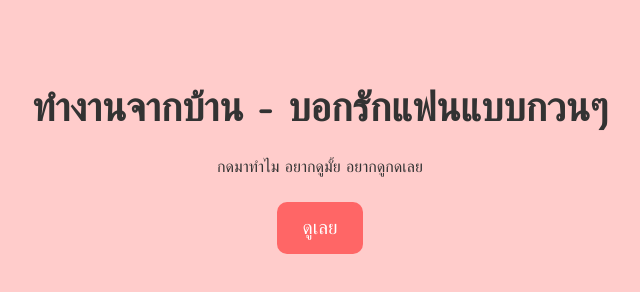
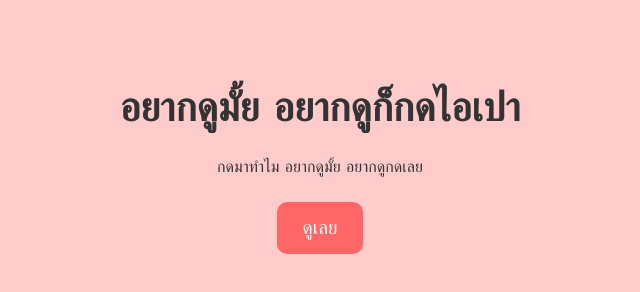
Before and after one commit to famef15/phx, a plain HTML site: page index.html in a window 1280 px wide. Shown: the whole page, without its empty margins (320-960 px from the left). Drawn offline with Linux system fonts and the light colour scheme.

Commit message:
Update index.html

```diff
--- a/index.html
+++ b/index.html
@@ -3,7 +3,7 @@
 <head>
     <meta charset="UTF-8">
     <meta name="viewport" content="width=device-width, initial-scale=1.0">
-    <title>ทำงานจากบ้าน - บอกรักแฟนแบบกวนๆ</title>
+    <title>อยากดูมั้ย อยากดูก็กดไอเปา</title>
     <style>
         body {
             text-align: center;
@@ -63,7 +63,7 @@
     </style>
 </head>
 <body>
-    <h1>ทำงานจากบ้าน - บอกรักแฟนแบบกวนๆ</h1>
+    <h1>อยากดูมั้ย อยากดูก็กดไอเปา</h1>
     <p>กดมาทำไม อยากดูมั้ย อยากดูกดเลย</p>
     <button class="button" onclick="showLove()">ดูเลย</button>
     <p id="loveText" style="display: none; font-size: 1.5em;">ให้คะแนนความชอบ 🐷🔥</p>
```
